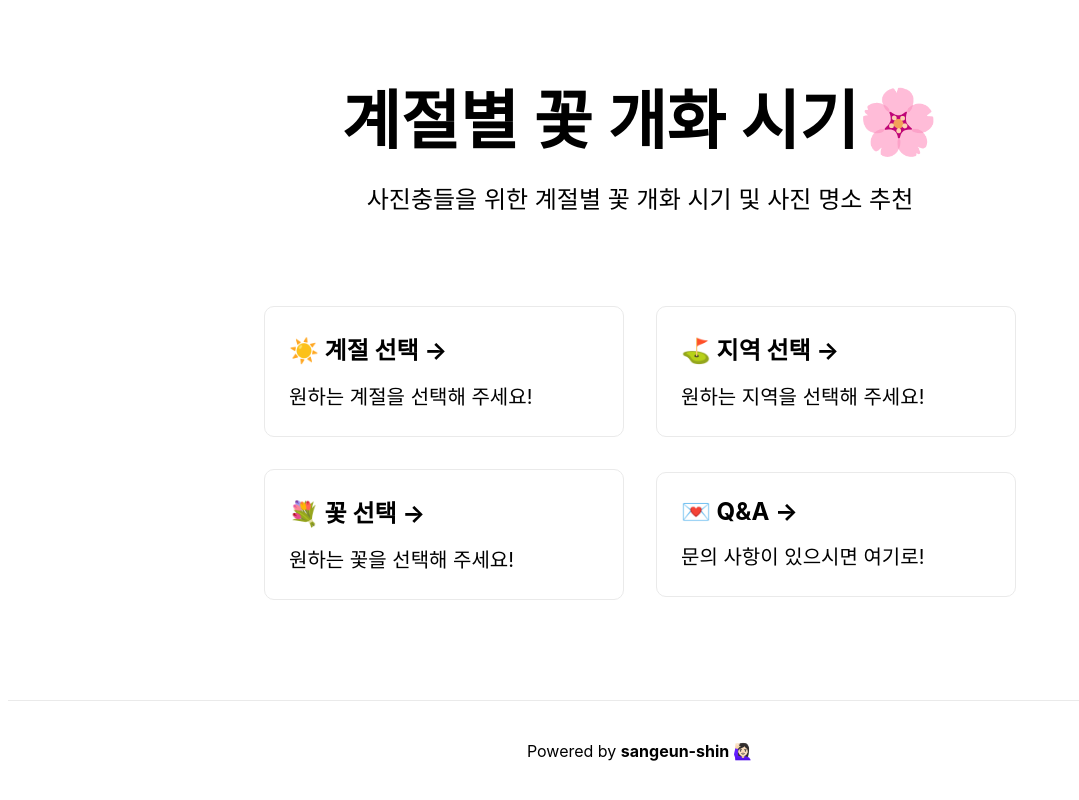
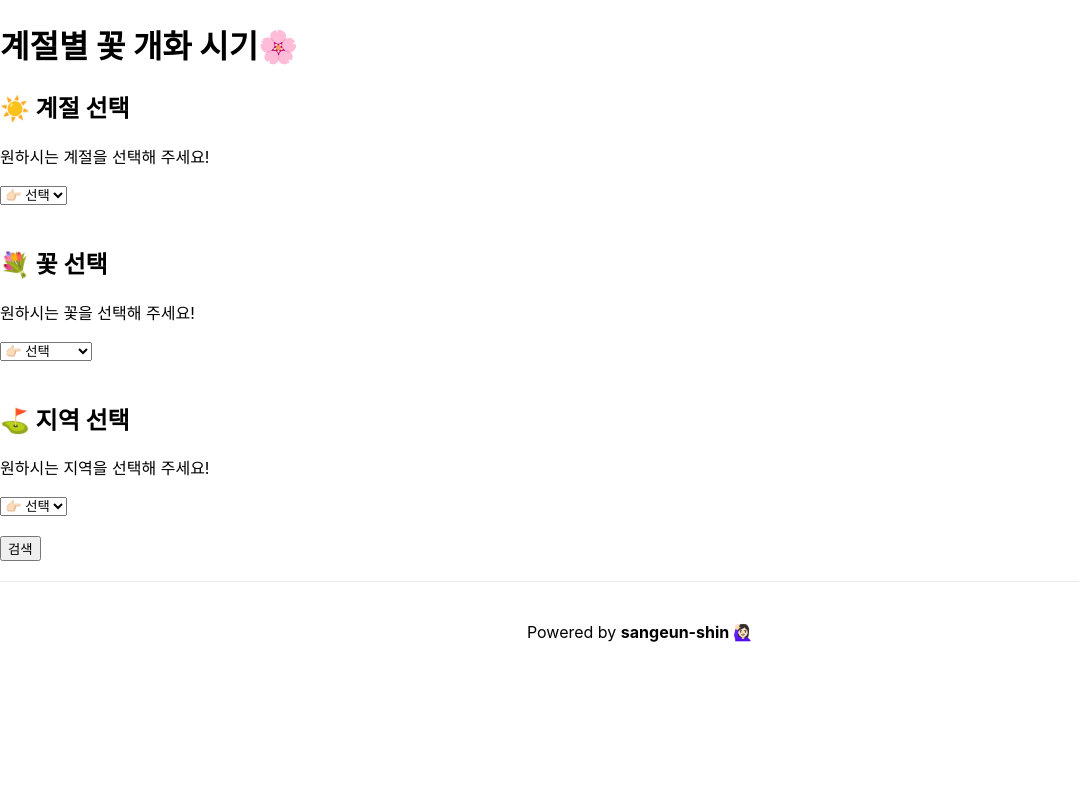
Before and after one commit to shinsangeun/seasonal-flowers, a Next.js app in the folder seasonal-flowers/: page / in a window 1280 px wide. Shown: the whole page, without its empty margins (0-1079 px from the left). Built offline with nearby package versions, Linux system fonts and the light colour scheme.

Commit message:
index.js 페이지 수정

```diff
--- a/seasonal-flowers/pages/index.js
+++ b/seasonal-flowers/pages/index.js
@@ -1,46 +1,89 @@
 import Head from 'next/head'
-import Image from 'next/image'
 import styles from '../styles/Home.module.css'
+import Link from 'next/link'
+
+const handleChange = (obj) => {
+    console.log("obj:", obj.target.value)
+}
+
+const weatherOptions = [
+    {id: "", value: "👉🏻 선택"},
+    {id: "spring", value: "🌸 봄"},
+    {id: "summer", value: "🍀️ 여름"},
+    {id: "autumn", value: "🍂 가을"},
+    {id: "winter", value: "☃️ 겨울"}
+]
+
+const locationOptions = [
+    {id: "", value: "👉🏻 선택"},
+    {id: "seoul", value: "🌃 서울"},
+    {id: "gyunggi", value: "🌌 경기"},
+    {id: "incheon", value: "🌉 인천"},
+    {id: "jeju", value: "🌠 제주"}
+]
+
+const flowerOptions = [
+    {id: "", value: "👉🏻 선택"},
+    {id: "cherryBlossom", value: "🌸 벚꽃"},
+    {id: "magnolia", value: "🐚 목련"},
+    {id: "forsythia", value: "🌼 개나리"},
+    {id: "rhododendron", value: "🌺 진달래"},
+    {id: "tulipa", value: "🌷 튤립"},
+    {id: "rose", value: "🌹 장미"},
+    {id: "sunflower", value: "🌻 해바라기"},
+    {id: "daisy", value: "🌼 데이지"},
+    {id: "hydrangea", value: "🌻 수국"}
+]
 
 export default function Home() {
     return (
-    <div className={styles.container}>
+        <div>
             <Head>
                 <title>계절별 꽃 개화 시기🌸</title>
-        <meta name="description" content="Generated by create next app" />
-        <link rel="icon" href="/favicon.ico" />
+                <meta name="description" content="Generated by create next app"/>
+                <link rel="icon" href="/favicon.ico"/>
             </Head>
 
-      <main className={styles.main}>
-        <h1 className={styles.title}>계절별 꽃 개화 시기🌸</h1>
+            <h1>계절별 꽃 개화 시기🌸</h1>
+            <h2>☀️ 계절 선택</h2>
+            <p>원하시는 계절을 선택해 주세요!</p>
+            <select id="weather" onChange={handleChange}>
+                {weatherOptions.map((data, index) => (
+                    <option id={weatherOptions[index].id} key={weatherOptions[index].id}>
+                        {weatherOptions[index].value}
+                    </option>
+                ))}
+            </select>
 
-        <p className={styles.description}>
-          사진충들을 위한 계절별 꽃 개화 시기 및 사진 명소 추천
-          {/*<code className={styles.code}>pages/index.js</code>*/}
-        </p>
+            <br/><br/>
 
-        <div className={styles.grid}>
-          <a href="/season" className={styles.card}>
-            <h2>☀️ 계절 선택 &rarr;</h2>
-            <p>원하는 계절을 선택해 주세요!</p>
-          </a>
+            <h2>💐 꽃 선택</h2>
+            <p>원하시는 꽃을 선택해 주세요!</p>
+            <select id="flowers" onChange={handleChange}>
+                {flowerOptions.map((data, index) => (
+                    <option id={flowerOptions[index].id} key={flowerOptions[index].id}>
+                        {flowerOptions[index].value}
+                    </option>
+                ))}
+            </select>
 
-          <a href="/location" className={styles.card}>
-            <h2>⛳️ 지역 선택 &rarr;</h2>
-            <p>원하는 지역을 선택해 주세요!</p>
-          </a>
+            <br/><br/>
 
-          <a href="/flowers" className={styles.card}>
-            <h2>💐 꽃 선택 &rarr;</h2>
-            <p>원하는 꽃을 선택해 주세요!</p>
-          </a>
+            <h2>⛳️ 지역 선택</h2>
+            <p>원하시는 지역을 선택해 주세요!</p>
+            <select id="location" onChange={handleChange}>
+                {locationOptions.map((data, index) => (
+                    <option id={locationOptions[index].id} key={locationOptions[index].id}>
+                        {locationOptions[index].value}
+                    </option>
+                ))}
+            </select>
 
-          <a href="/qna" className={styles.card}>
-            <h2>💌 Q&A &rarr;</h2>
-            <p>문의 사항이 있으시면 여기로!</p>
-          </a>
-        </div>
-      </main>
+            <br/><br/>
+
+            <button><Link href="/season">검색</Link></button>
+
+            <br/><br/>
 
             <footer className={styles.footer}>
                 <a href="https://github.com/shinsangeun/seasonal-flowers">
```
Lines whose indentation alone changed are shown as unchanged.
